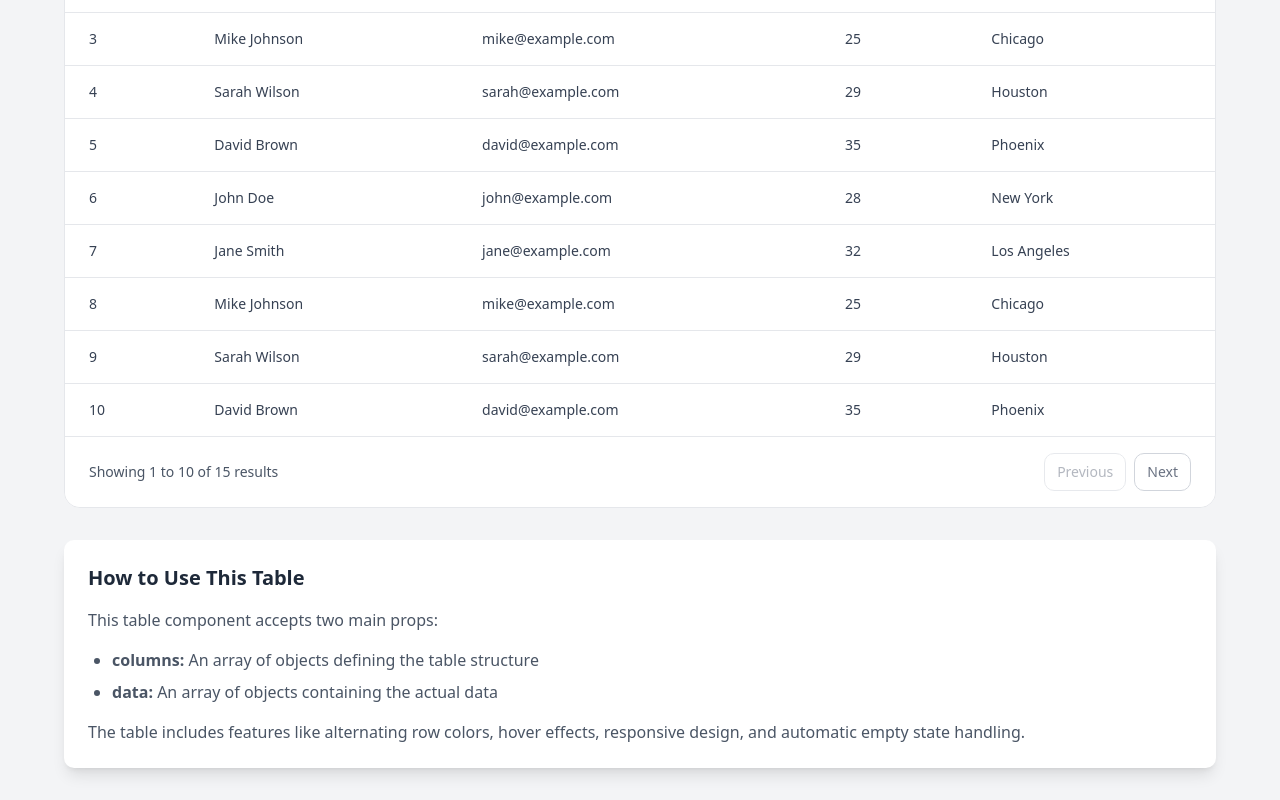
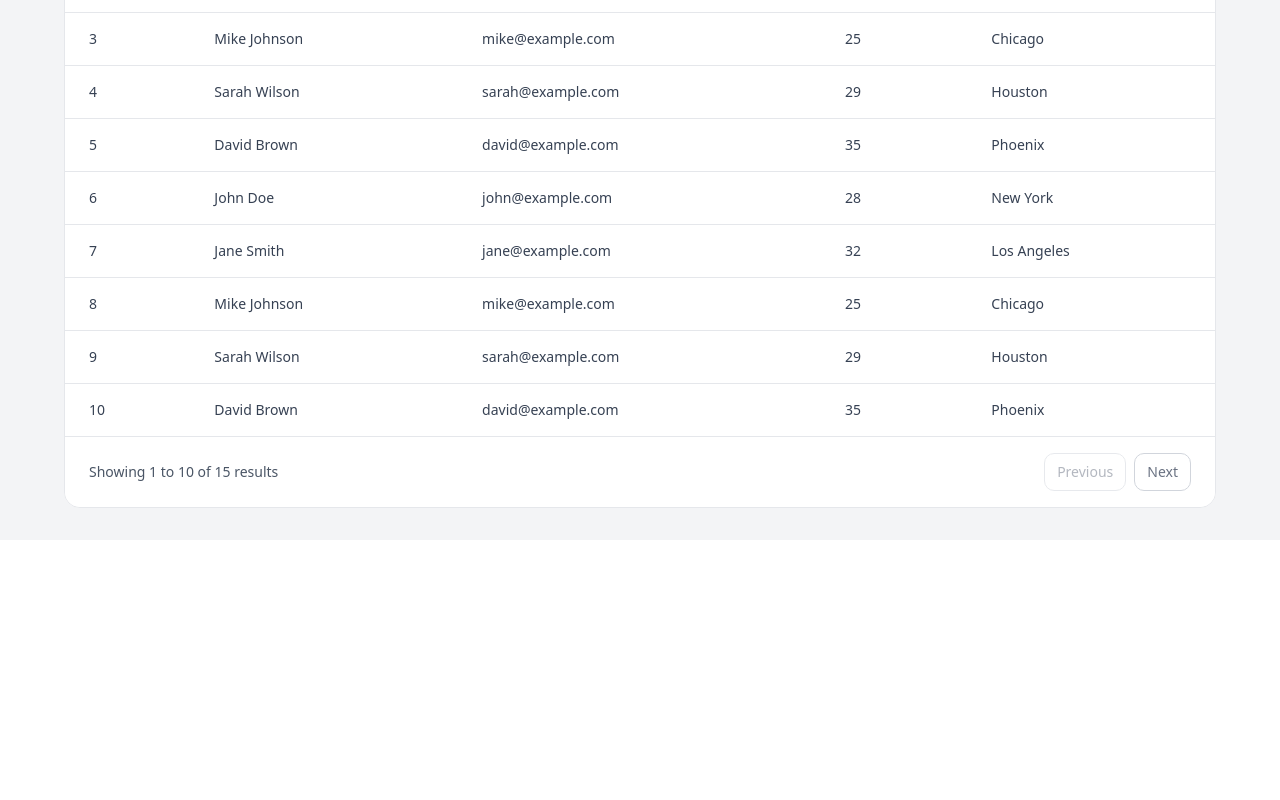
Before and after one commit to San-77x/iknasoft-frontend-task, a Next.js app: page / in a window 1280 px wide. Shown: the part 315-1115 px from the top of the page. After the commit the page ends 855 px from the top, so only its background shows below. Built offline with nearby package versions, Linux system fonts and the light colour scheme.

Commit message:
Update table component

```diff
--- a/src/app/page.tsx
+++ b/src/app/page.tsx
@@ -18,29 +18,6 @@ export default function Home() {
         </h1>
 
         <Table columns={columns} data={data} />
-
-        <div className="mt-8 bg-white rounded-lg shadow-lg p-6">
-          <h2 className="text-xl font-semibold text-gray-800 mb-4">
-            How to Use This Table
-          </h2>
-          <div className="prose text-gray-600">
-            <p className="mb-4">This table component accepts two main props:</p>
-            <ul className="list-disc pl-6 space-y-2">
-              <li>
-                <strong>columns:</strong> An array of objects defining the table
-                structure
-              </li>
-              <li>
-                <strong>data:</strong> An array of objects containing the actual
-                data
-              </li>
-            </ul>
-            <p className="mt-4">
-              The table includes features like alternating row colors, hover
-              effects, responsive design, and automatic empty state handling.
-            </p>
-          </div>
-        </div>
       </div>
     </div>
   );
```
